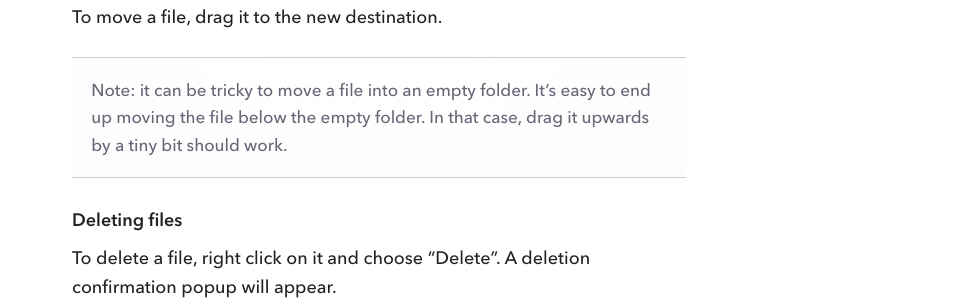
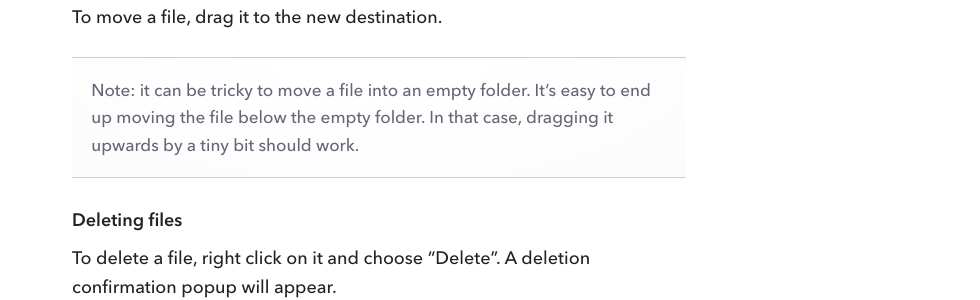
Before and after one commit to mdrain/dynalist-help, a Jekyll site: the page built from _articles/files.md, in a window 1280 px wide. Shown: the part 1026-1326 px from the top of the page, without its empty margins (139-1119 px from the left). Built offline with Jekyll 4.4.1, drawn with Linux system fonts in a browser that asks for light colours.

Commit message:
Fixed typo

```diff
--- a/_articles/files.md
+++ b/_articles/files.md
@@ -30,7 +30,7 @@ To rename a file, you can either double click on its title or right click on a f
 
 To move a file, drag it to the new destination.
 
-> Note: it can be tricky to move a file into an empty folder. It's easy to end up moving the file below the empty folder. In that case, drag it upwards by a tiny bit should work.
+> Note: it can be tricky to move a file into an empty folder. It's easy to end up moving the file below the empty folder. In that case, dragging it upwards by a tiny bit should work.
 
 #### Deleting files
 
```
